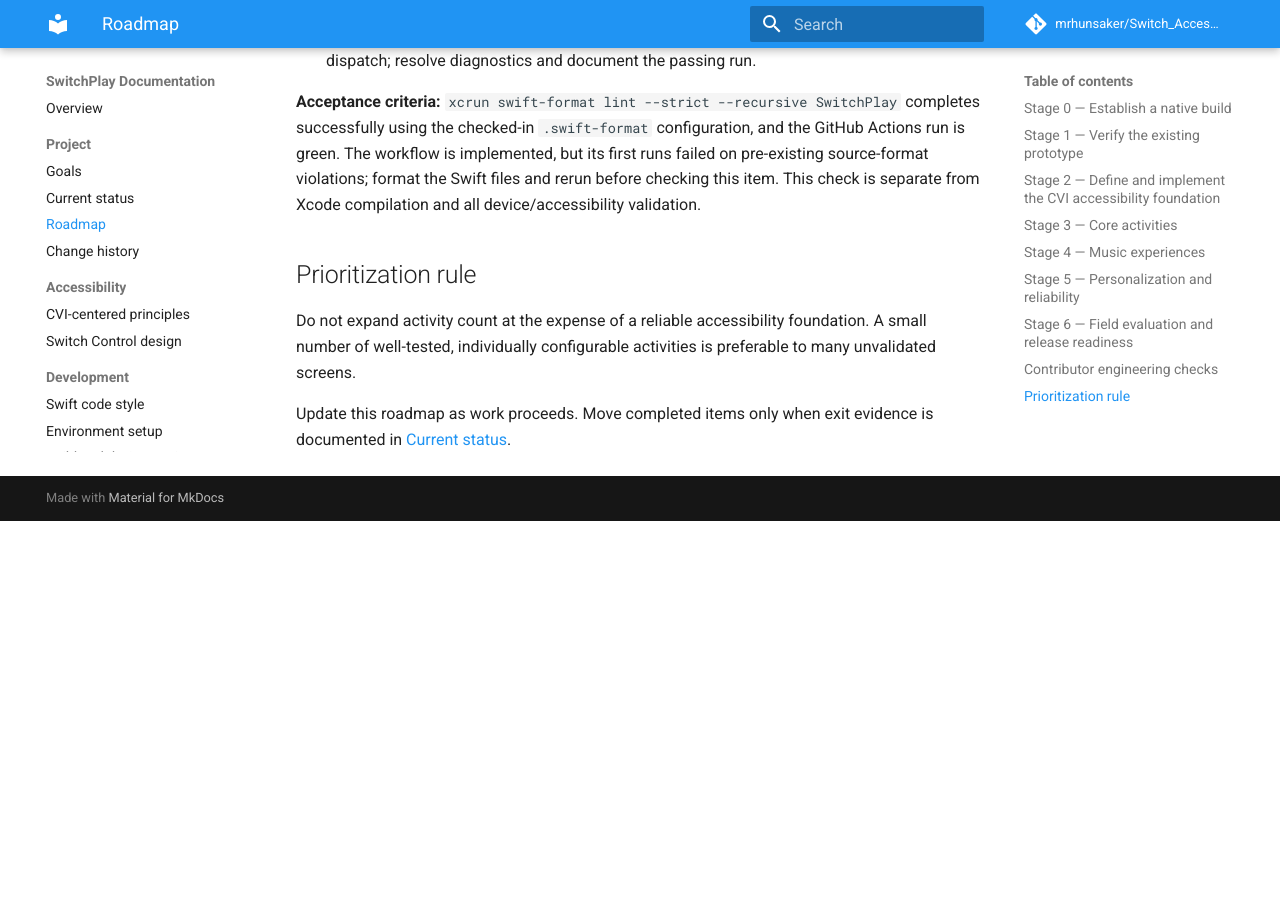
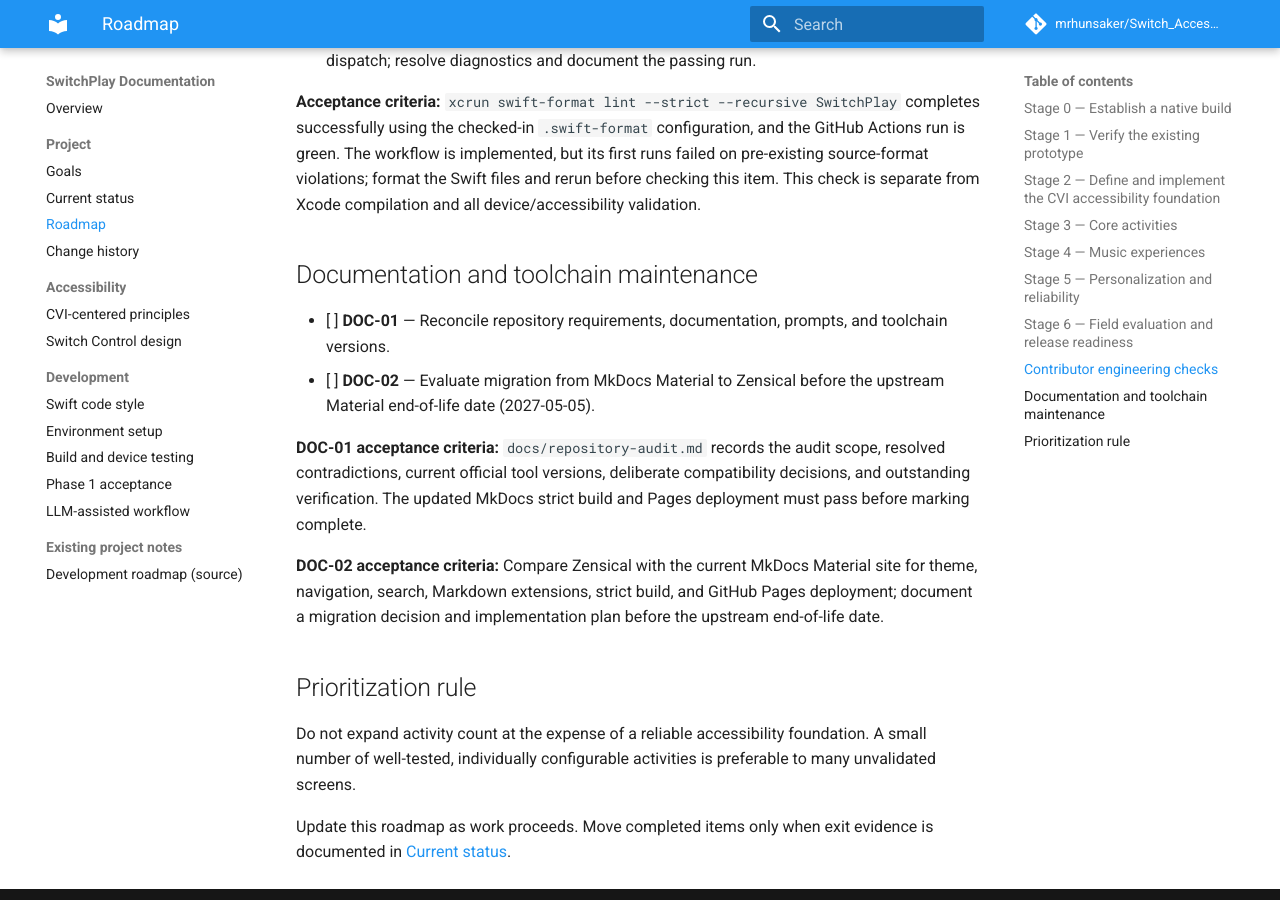
Before and after one commit to mrhunsaker/Switch_Access_iPadOS_App, an MkDocs documentation site: the page built from docs/roadmap.md, in a window 1280 px wide and 900 px high, scrolled down 2976 px. Built offline with MkDocs 1.6.1 and Material for MkDocs 9.7.7, drawn with Linux system fonts in a browser that asks for light colours; comment, search, counter and statistics services are not loaded; before the commit the page ends 3497 px from its top, so only the background shows below that.

Commit message:
Add repository audit and documentation lifecycle tasks

```diff
--- a/docs/roadmap.md
+++ b/docs/roadmap.md
@@ -77,6 +77,14 @@ Each activity must have acceptance criteria, accessible interaction paths, and t
 
 **Acceptance criteria:** `xcrun swift-format lint --strict --recursive SwitchPlay` completes successfully using the checked-in `.swift-format` configuration, and the GitHub Actions run is green. The workflow is implemented, but its first runs failed on pre-existing source-format violations; format the Swift files and rerun before checking this item. This check is separate from Xcode compilation and all device/accessibility validation.
 
+## Documentation and toolchain maintenance
+- [ ] **DOC-01** — Reconcile repository requirements, documentation, prompts, and toolchain versions.
+- [ ] **DOC-02** — Evaluate migration from MkDocs Material to Zensical before the upstream Material end-of-life date (2027-05-05).
+
+**DOC-01 acceptance criteria:** `docs/repository-audit.md` records the audit scope, resolved contradictions, current official tool versions, deliberate compatibility decisions, and outstanding verification. The updated MkDocs strict build and Pages deployment must pass before marking complete.
+
+**DOC-02 acceptance criteria:** Compare Zensical with the current MkDocs Material site for theme, navigation, search, Markdown extensions, strict build, and GitHub Pages deployment; document a migration decision and implementation plan before the upstream end-of-life date.
+
 ## Prioritization rule
 Do not expand activity count at the expense of a reliable accessibility foundation. A small number of well-tested, individually configurable activities is preferable to many unvalidated screens.
 
```
